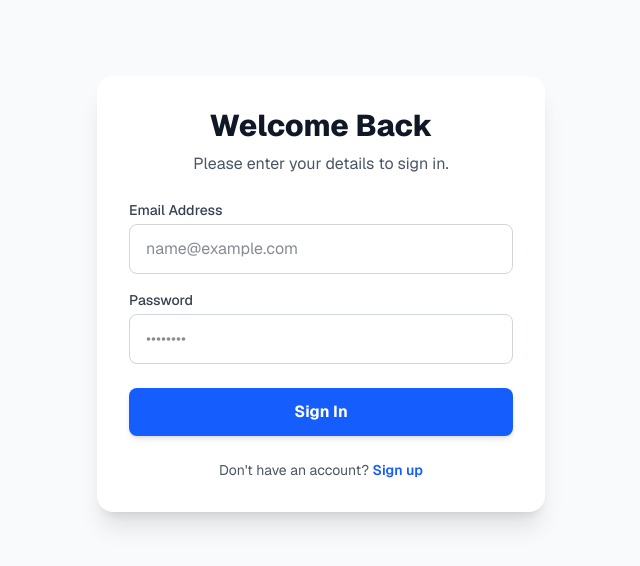
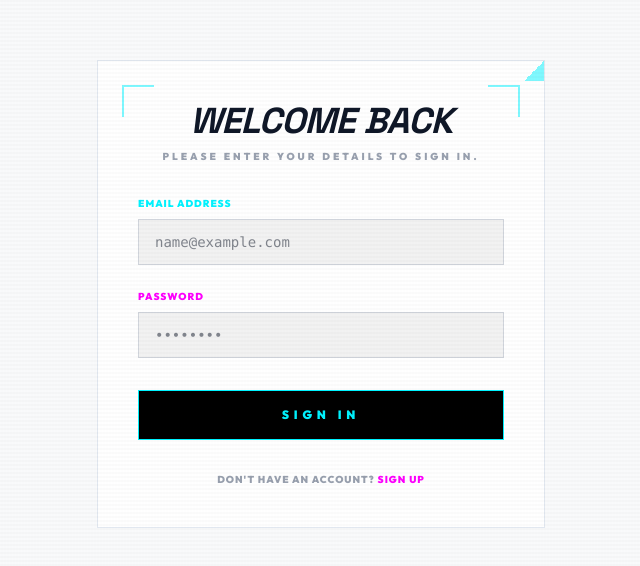
Before and after one commit to MARVER1X/hng-fe-stage3-habit-tracker, a Next.js app: page /login in a window 1280 px wide. Shown: the part 106-672 px from the top of the page, without its empty margins (319-959 px from the left). Built offline with nearby package versions, Linux system fonts and the light colour scheme.

Commit message:
style: finalize cyberpunk UI overhaul with original TRD terminologies

```diff
--- a/src/app/globals.css
+++ b/src/app/globals.css
@@ -1,17 +1,77 @@
 @import "tailwindcss";
 
-/* Global color variables are defined for light and dark themes */
+@import "tailwindcss";
+
+/* Global color variables are defined for a Cyberpunk aesthetic */
 :root {
-  --background: #ffffff;
-  --foreground: #171717;
-  --blue-600: #2563eb;
-  --blue-700: #1d4ed8;
+  /* High-tech Digital White */
+  --background: #fcfcfc;
+  --foreground: #0a0a0a;
+
+  /* Cyberpunk Accents */
+  --neon-cyan: #00f3ff;
+  --neon-magenta: #ff00ff;
+  --neon-yellow: #f3ff00;
+  --neon-blue: #2563eb;
+
+  /* Surface colors */
+  --surface: #ffffff;
+  --surface-border: #e2e8f0;
 }
 
 @media (prefers-color-scheme: dark) {
   :root {
-    --background: #0a0a0a;
-    --foreground: #ededed;
+    /* Deep Digital Abyss */
+    --background: #050505;
+    --foreground: #e0e0e0;
+
+    /* Neon Gloom accents */
+    --neon-cyan: #00e5ff;
+    --neon-magenta: #ff00ff;
+    --neon-yellow: #d4ff00;
+    --neon-blue: #3b82f6;
+
+    /* Surface colors */
+    --surface: #0a0a0a;
+    --surface-border: #1a1a1a;
+  }
+}
+
+/* Futuristic background scanlines effect */
+body::before {
+  content: "";
+  position: fixed;
+  top: 0;
+  left: 0;
+  width: 100%;
+  height: 100%;
+  background: linear-gradient(
+    rgba(18, 16, 16, 0) 50%,
+    rgba(0, 0, 0, 0.05) 50%
+  ), linear-gradient(
+    90deg,
+    rgba(255, 0, 0, 0.02),
+    rgba(0, 255, 0, 0.01),
+    rgba(0, 0, 255, 0.02)
+  );
+  background-size: 100% 4px, 3px 100%;
+  pointer-events: none;
+  z-index: 9999;
+  opacity: 0.3;
+}
+
+@media (prefers-color-scheme: dark) {
+  body::before {
+    background: linear-gradient(
+      rgba(18, 16, 16, 0) 50%,
+      rgba(0, 0, 0, 0.2) 50%
+    ), linear-gradient(
+      90deg,
+      rgba(255, 0, 0, 0.03),
+      rgba(0, 255, 0, 0.02),
+      rgba(0, 0, 255, 0.03)
+    );
+    background-size: 100% 4px, 3px 100%;
   }
 }
 
@@ -19,7 +79,56 @@
 body {
   background: var(--background);
   color: var(--foreground);
-  font-family: var(--font-geist-sans), ui-sans-serif, system-ui, -apple-system, sans-serif;
+  font-family: var(--font-outfit), ui-sans-serif, system-ui, -apple-system, sans-serif;
   -webkit-font-smoothing: antialiased;
   -moz-osx-font-smoothing: grayscale;
+  overflow-x: hidden;
 }
+
+h1, h2, h3, h4, h5, h6 {
+  font-family: var(--font-space-grotesk), sans-serif;
+  letter-spacing: -0.02em;
+}
+
+/* Cyberpunk Animation Utilities */
+@keyframes neon-pulse {
+  0%, 100% { opacity: 1; filter: drop-shadow(0 0 5px var(--neon-cyan)); }
+  50% { opacity: 0.8; filter: drop-shadow(0 0 15px var(--neon-cyan)); }
+}
+
+@keyframes glitch {
+  0% { transform: translate(0); }
+  20% { transform: translate(-2px, 2px); }
+  40% { transform: translate(-2px, -2px); }
+  60% { transform: translate(2px, 2px); }
+  80% { transform: translate(2px, -2px); }
+  100% { transform: translate(0); }
+}
+
+.cyber-glow-cyan {
+  box-shadow: 0 0 10px rgba(0, 243, 255, 0.3);
+  border: 1px solid var(--neon-cyan);
+}
+
+.cyber-glow-magenta {
+  box-shadow: 0 0 10px rgba(255, 0, 255, 0.3);
+  border: 1px solid var(--neon-magenta);
+}
+
+.cyber-card {
+  background: var(--surface);
+  border: 1px solid var(--surface-border);
+  position: relative;
+  overflow: hidden;
+}
+
+.cyber-card::after {
+  content: "";
+  position: absolute;
+  top: 0;
+  right: 0;
+  width: 20px;
+  height: 20px;
+  background: linear-gradient(135deg, transparent 50%, var(--neon-cyan) 50%);
+  opacity: 0.5;
+}
--- a/src/components/auth/LoginForm.tsx
+++ b/src/components/auth/LoginForm.tsx
@@ -42,27 +42,31 @@ const LoginForm: React.FC = () => {
     // Authentication form is rendered within a centered container
     <form
       onSubmit={handleSubmit}
-      className="w-full max-w-md bg-white dark:bg-gray-900 p-6 sm:p-8 rounded-2xl shadow-xl space-y-5 sm:space-y-6"
+      className="cyber-card w-full max-w-md p-8 sm:p-10 space-y-6 sm:space-y-8 animate-in fade-in zoom-in duration-500"
       data-testid="login-form"
     >
-      <div className="text-center">
+      <div className="text-center relative">
+        <div className="absolute -top-4 -left-4 w-8 h-8 border-t-2 border-l-2 border-[var(--neon-cyan)] opacity-50" />
+        <div className="absolute -top-4 -right-4 w-8 h-8 border-t-2 border-r-2 border-[var(--neon-cyan)] opacity-50" />
         {/* Header section displays the welcome message */}
-        <h2 className="text-2xl sm:text-3xl font-extrabold text-gray-900 dark:text-gray-100">Welcome Back</h2>
-        <p className="mt-2 text-sm sm:text-base text-gray-600 dark:text-gray-400">Please enter your details to sign in.</p>
+        <h2 className="text-3xl sm:text-4xl font-black text-gray-900 dark:text-gray-100 uppercase tracking-tighter italic">
+          Welcome Back
+        </h2>
+        <p className="mt-2 text-[10px] font-black text-gray-400 uppercase tracking-[0.3em]">Please enter your details to sign in.</p>
       </div>
 
       {error && (
-        <div className="p-3 bg-red-100 text-red-700 text-sm rounded-lg border border-red-200">
+        <div className="p-3 bg-red-950/20 border border-red-500 text-red-500 text-[10px] font-black uppercase tracking-widest animate-pulse">
           {error}
         </div>
       )}
 
       {/* Input fields for user credentials are grouped */}
-      <div className="space-y-4">
+      <div className="space-y-6">
         <div>
           <label
             htmlFor="auth-login-email"
-            className="block text-sm font-medium text-gray-700 dark:text-gray-300 mb-1"
+            className="block text-[10px] font-black text-[var(--neon-cyan)] uppercase tracking-widest mb-2"
           >
             Email Address
           </label>
@@ -71,7 +75,7 @@ const LoginForm: React.FC = () => {
             type="email"
             value={email}
             onChange={(e) => setEmail(e.target.value)}
-            className="w-full px-4 py-3 rounded-lg border border-gray-300 bg-white text-gray-900 focus:ring-2 focus:ring-blue-500 focus:border-transparent outline-none transition-all dark:bg-gray-800 dark:text-white dark:border-gray-700"
+            className="w-full px-4 py-3 bg-black/5 border border-gray-300 dark:border-gray-800 text-gray-900 dark:text-white focus:border-[var(--neon-cyan)] focus:cyber-glow-cyan outline-none transition-all rounded-none font-mono text-sm"
             placeholder="name@example.com"
             data-testid="auth-login-email"
           />
@@ -80,7 +84,7 @@ const LoginForm: React.FC = () => {
         <div>
           <label
             htmlFor="auth-login-password"
-            className="block text-sm font-medium text-gray-700 dark:text-gray-300 mb-1"
+            className="block text-[10px] font-black text-[var(--neon-magenta)] uppercase tracking-widest mb-2"
           >
             Password
           </label>
@@ -89,7 +93,7 @@ const LoginForm: React.FC = () => {
             type="password"
             value={password}
             onChange={(e) => setPassword(e.target.value)}
-            className="w-full px-4 py-3 rounded-lg border border-gray-300 bg-white text-gray-900 focus:ring-2 focus:ring-blue-500 focus:border-transparent outline-none transition-all dark:bg-gray-800 dark:text-white dark:border-gray-700"
+            className="w-full px-4 py-3 bg-black/5 border border-gray-300 dark:border-gray-800 text-gray-900 dark:text-white focus:border-[var(--neon-magenta)] focus:cyber-glow-magenta outline-none transition-all rounded-none font-mono text-sm"
             placeholder="••••••••"
             data-testid="auth-login-password"
           />
@@ -100,14 +104,15 @@ const LoginForm: React.FC = () => {
         type="submit"
         disabled={isLoading}
         data-testid="auth-login-submit"
-        className="w-full py-2.5 sm:py-3 px-4 bg-blue-600 hover:bg-blue-700 text-white text-sm sm:text-base font-bold rounded-lg transition-colors disabled:opacity-50 disabled:cursor-not-allowed shadow-md"
+        className="w-full py-4 px-6 bg-black text-[var(--neon-cyan)] border border-[var(--neon-cyan)] text-xs font-black uppercase tracking-[0.4em] hover:bg-[var(--neon-cyan)] hover:text-black transition-all hover:cyber-glow-cyan disabled:opacity-30 relative group overflow-hidden"
       >
-        {isLoading ? 'Signing in...' : 'Sign In'}
+        <span className="relative z-10">{isLoading ? "Signing in..." : "Sign In"}</span>
+        <div className="absolute inset-0 bg-[var(--neon-cyan)] translate-y-full group-hover:translate-y-0 transition-transform duration-300" />
       </button>
 
-      <p className="text-center text-sm text-gray-600 dark:text-gray-400">
+      <p className="text-center text-[10px] font-black text-gray-400 uppercase tracking-widest">
         Don't have an account?{' '}
-        <Link href="/signup" className="text-blue-600 font-semibold hover:underline">
+        <Link href="/signup" className="text-[var(--neon-magenta)] hover:underline">
           Sign up
         </Link>
       </p>
--- a/src/components/auth/SignupForm.tsx
+++ b/src/components/auth/SignupForm.tsx
@@ -47,27 +47,31 @@ const SignupForm: React.FC = () => {
     // New user registration form is rendered
     <form
       onSubmit={handleSubmit}
-      className="w-full max-w-md bg-white dark:bg-gray-900 p-6 sm:p-8 rounded-2xl shadow-xl space-y-5 sm:space-y-6"
+      className="cyber-card w-full max-w-md p-8 sm:p-10 space-y-6 sm:space-y-8 animate-in fade-in zoom-in duration-500"
       data-testid="signup-form"
     >
-      <div className="text-center">
+      <div className="text-center relative">
+        <div className="absolute -top-4 -left-4 w-8 h-8 border-t-2 border-l-2 border-[var(--neon-magenta)] opacity-50" />
+        <div className="absolute -top-4 -right-4 w-8 h-8 border-t-2 border-r-2 border-[var(--neon-magenta)] opacity-50" />
         {/* Header section includes registration title and description */}
-        <h2 className="text-2xl sm:text-3xl font-extrabold text-gray-900 dark:text-gray-100">Create Account</h2>
-        <p className="mt-2 text-sm sm:text-base text-gray-600 dark:text-gray-400">Join us to start tracking your habits.</p>
+        <h2 className="text-3xl sm:text-4xl font-black text-gray-900 dark:text-gray-100 uppercase tracking-tighter italic">
+          Create Account
+        </h2>
+        <p className="mt-2 text-[10px] font-black text-gray-400 uppercase tracking-[0.3em]">Join us to start tracking your habits.</p>
       </div>
 
       {error && (
-        <div className="p-3 bg-red-100 text-red-700 text-sm rounded-lg border border-red-200">
+        <div className="p-3 bg-red-950/20 border border-red-500 text-red-500 text-[10px] font-black uppercase tracking-widest animate-pulse">
           {error}
         </div>
       )}
 
       {/* Input fields for registration details are grouped */}
-      <div className="space-y-4">
+      <div className="space-y-6">
         <div>
           <label
             htmlFor="auth-signup-email"
-            className="block text-sm font-medium text-gray-700 dark:text-gray-300 mb-1"
+            className="block text-[10px] font-black text-[var(--neon-cyan)] uppercase tracking-widest mb-2"
           >
             Email Address
           </label>
@@ -76,7 +80,7 @@ const SignupForm: React.FC = () => {
             type="email"
             value={email}
             onChange={(e) => setEmail(e.target.value)}
-            className="w-full px-4 py-3 rounded-lg border border-gray-300 bg-white text-gray-900 focus:ring-2 focus:ring-blue-500 focus:border-transparent outline-none transition-all dark:bg-gray-800 dark:text-white dark:border-gray-700"
+            className="w-full px-4 py-3 bg-black/5 border border-gray-300 dark:border-gray-800 text-gray-900 dark:text-white focus:border-[var(--neon-cyan)] focus:cyber-glow-cyan outline-none transition-all rounded-none font-mono text-sm"
             placeholder="name@example.com"
             data-testid="auth-signup-email"
           />
@@ -85,7 +89,7 @@ const SignupForm: React.FC = () => {
         <div>
           <label
             htmlFor="auth-signup-password"
-            className="block text-sm font-medium text-gray-700 dark:text-gray-300 mb-1"
+            className="block text-[10px] font-black text-[var(--neon-magenta)] uppercase tracking-widest mb-2"
           >
             Password
           </label>
@@ -94,8 +98,8 @@ const SignupForm: React.FC = () => {
             type="password"
             value={password}
             onChange={(e) => setPassword(e.target.value)}
-            className="w-full px-4 py-2.5 sm:py-3 rounded-lg border border-gray-300 bg-white text-gray-900 focus:ring-2 focus:ring-blue-500 focus:border-transparent outline-none transition-all dark:bg-gray-800 dark:text-white dark:border-gray-700"
-            placeholder="Minimum 6 characters"
+            className="w-full px-4 py-3 bg-black/5 border border-gray-300 dark:border-gray-800 text-gray-900 dark:text-white focus:border-[var(--neon-magenta)] focus:cyber-glow-magenta outline-none transition-all rounded-none font-mono text-sm"
+            placeholder="••••••••"
             data-testid="auth-signup-password"
           />
         </div>
@@ -105,14 +109,15 @@ const SignupForm: React.FC = () => {
         type="submit"
         disabled={isLoading}
         data-testid="auth-signup-submit"
-        className="w-full py-2.5 sm:py-3 px-4 bg-green-600 hover:bg-green-700 text-white text-sm sm:text-base font-bold rounded-lg transition-colors disabled:opacity-50 disabled:cursor-not-allowed shadow-md"
+        className="w-full py-4 px-6 bg-black text-[var(--neon-magenta)] border border-[var(--neon-magenta)] text-xs font-black uppercase tracking-[0.4em] hover:bg-[var(--neon-magenta)] hover:text-black transition-all hover:cyber-glow-magenta disabled:opacity-30 relative group overflow-hidden"
       >
-        {isLoading ? 'Creating account...' : 'Create Account'}
+        <span className="relative z-10">{isLoading ? "Processing..." : "Sign Up"}</span>
+        <div className="absolute inset-0 bg-[var(--neon-magenta)] translate-y-full group-hover:translate-y-0 transition-transform duration-300" />
       </button>
 
-      <p className="text-center text-sm text-gray-600 dark:text-gray-400">
+      <p className="text-center text-[10px] font-black text-gray-400 uppercase tracking-widest">
         Already have an account?{' '}
-        <Link href="/login" className="text-green-600 font-semibold hover:underline">
+        <Link href="/login" className="text-[var(--neon-cyan)] hover:underline">
           Log in
         </Link>
       </p>
```
Also changed, not shown: src/app/dashboard/page.tsx (+12 -9 lines), src/app/layout.tsx (+6 -6 lines), src/components/habits/HabitCard.tsx (+24 -18 lines), src/components/habits/HabitForm.tsx (+18 -18 lines).
